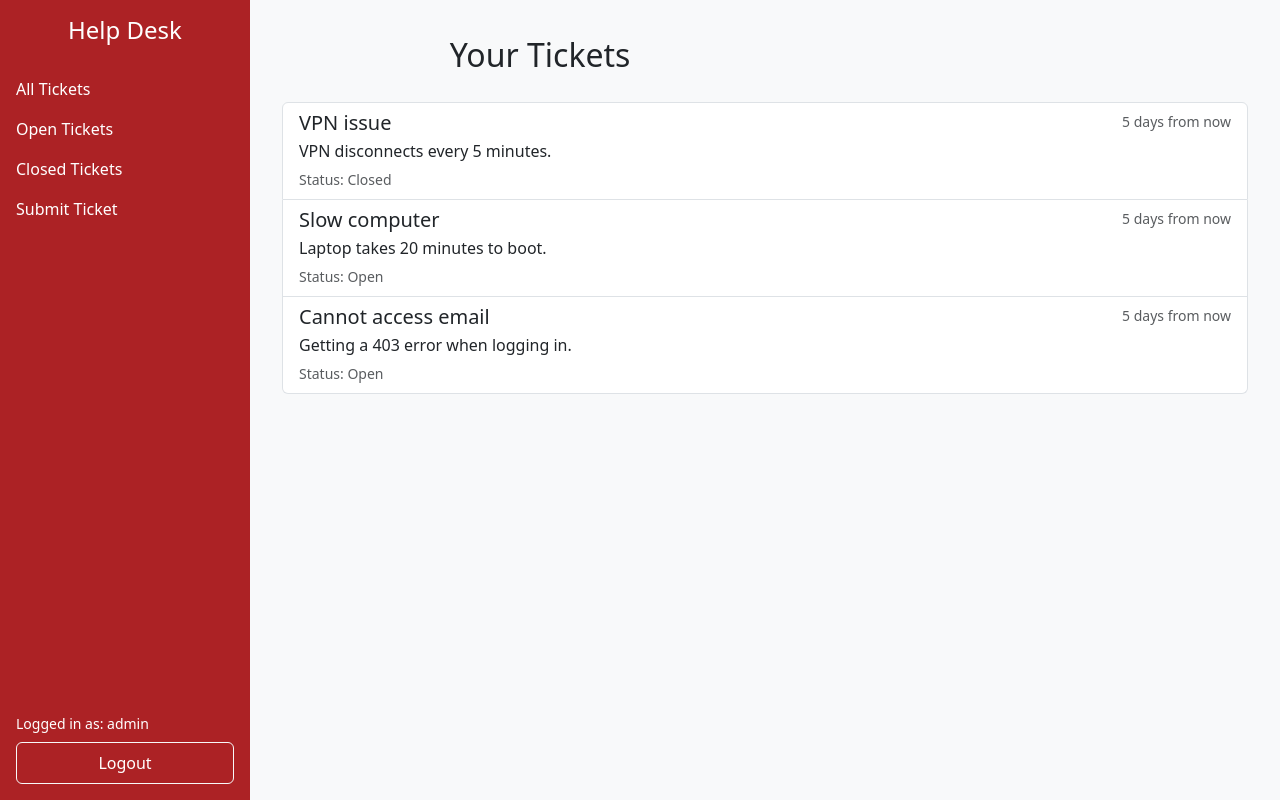
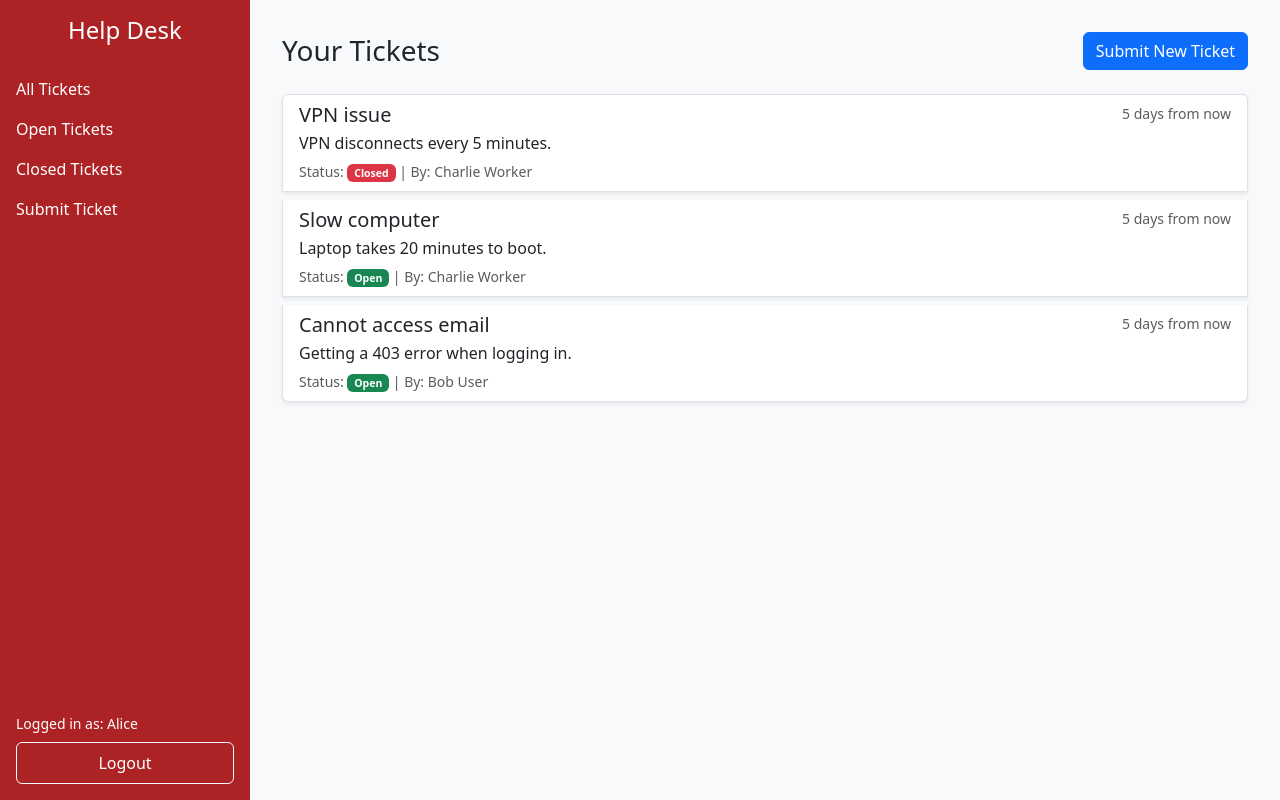
Before and after one commit to FatimahJaved2004/HelpDeskBackend, a Flask app: page /dashboard in a window 1280 px wide. Run offline with Flask 3, Linux system fonts and the light colour scheme; a user stored in the database is signed in; data comes from the database, SQL or seed files in the repository; both versions use the stored data as it was after the commit.

Commit message:
now able to close tickets and also edited css a bit more

```diff
--- a/app.py
+++ b/app.py
@@ -36,11 +36,11 @@ def close_db(error):
 def init_db():
     with app.app_context():
         db = get_db()
-        with app.open_resource('schema.sql', mode='r') as f:
+        with app.open_resource('schema.sql') as f:
             db.executescript(f.read())
         db.commit()
 
-# --- Filters ---
+# --- Template filter ---
 @app.template_filter('naturaltime')
 def naturaltime_filter(value):
     if not value:
@@ -51,17 +51,17 @@ def naturaltime_filter(value):
     except Exception:
         return value
 
-# --- Dummy data ---
+# --- Seed data ---
 def seed_dummy_users():
     db = get_db()
-    dummy_users = [
+    users = [
         ('admin@example.com', generate_password_hash('adminpass'), 'Alice', 'Admin', 'EMP0001', 'admin'),
         ('user1@example.com', generate_password_hash('userpass'), 'Bob', 'User', 'EMP0002', 'employee'),
         ('user2@example.com', generate_password_hash('userpass2'), 'Charlie', 'Worker', 'EMP0003', 'employee')
     ]
-    for user in dummy_users:
+    for u in users:
         try:
-            db.execute('INSERT INTO users (email, password, first_name, last_name, employee_id, role) VALUES (?, ?, ?, ?, ?, ?)', user)
+            db.execute('INSERT INTO users (email, password, first_name, last_name, employee_id, role) VALUES (?, ?, ?, ?, ?, ?)', u)
         except sqlite3.IntegrityError:
             continue
     db.commit()
@@ -69,14 +69,14 @@ def seed_dummy_users():
 def seed_dummy_tickets():
     db = get_db()
     users = db.execute('SELECT id FROM users WHERE role = ?', ('employee',)).fetchall()
-    dummy_tickets = [
-        ("Cannot access email", "Getting a 403 error when logging in.", users[0]['id']),
-        ("Printer not working", "The printer on floor 2 is jammed.", users[0]['id']),
-        ("Slow computer", "Laptop takes 20 minutes to boot.", users[1]['id']),
-        ("VPN issue", "VPN disconnects every 5 minutes.", users[1]['id']),
+    tickets = [
+        ("Cannot access email", "403 error logging in", users[0]['id']),
+        ("Printer jam", "Printer on floor 2 jammed", users[0]['id']),
+        ("Slow laptop", "Laptop takes 20 mins to boot", users[1]['id']),
+        ("VPN drops", "VPN disconnects repeatedly", users[1]['id'])
     ]
-    for title, description, user_id in dummy_tickets:
-        db.execute('INSERT INTO tickets (title, description, user_id) VALUES (?, ?, ?)', (title, description, user_id))
+    for t in tickets:
+        db.execute('INSERT INTO tickets (title, description, user_id) VALUES (?, ?, ?)', t)
     db.commit()
 
 # --- Routes ---
@@ -113,8 +113,8 @@ def register():
             flash('Passwords do not match.', 'error')
             return render_template('register.html')
 
-        hashed_pw = generate_password_hash(password)
         try:
+            hashed_pw = generate_password_hash(password)
             db.execute('INSERT INTO users (email, password, first_name, last_name, employee_id, role) VALUES (?, ?, ?, ?, ?, ?)',
                        (email, hashed_pw, first_name, last_name, employee_id, role))
             db.commit()
@@ -130,13 +130,13 @@ def login():
     if request.method == 'POST':
         email = request.form['email']
         password = request.form['password']
-
         db = get_db()
         user = db.execute('SELECT * FROM users WHERE email = ?', (email,)).fetchone()
 
         if user and check_password_hash(user['password'], password):
             session['user_id'] = user['id']
             session['role'] = user['role']
+            session['first_name'] = user['first_name']
             flash('Login successful.', 'success')
             return redirect(url_for('dashboard'))
         else:
@@ -154,26 +154,32 @@ def logout():
 def dashboard():
     if 'user_id' not in session:
         return redirect(url_for('login'))
-
     db = get_db()
-    role = session.get('role')
-    user_id = session.get('user_id')
+    user_id = session['user_id']
+    role = session['role']
     status = request.args.get('status')
 
-    if role == 'admin':
-        q = 'SELECT * FROM tickets'
-        params = ()
-    else:
-        q = 'SELECT * FROM tickets WHERE user_id = ?'
+    q = '''
+        SELECT t.*, u.first_name || ' ' || u.last_name AS creator_name
+        FROM tickets t
+        JOIN users u ON t.user_id = u.id
+    '''
+    params = ()
+
+    if role != 'admin':
+        q += ' WHERE t.user_id = ?'
         params = (user_id,)
 
     if status:
-        q += ' AND' if 'WHERE' in q else ' WHERE'
-        q += ' status = ?'
+        if 'WHERE' in q:
+            q += ' AND t.status = ?'
+        else:
+            q += ' WHERE t.status = ?'
         params += (status,)
 
-    q += ' ORDER BY id DESC'
+    q += ' ORDER BY t.id DESC'
     tickets = db.execute(q, params).fetchall()
+
     return render_template('show_tickets.html', tickets=tickets)
 
 @app.route('/submit', methods=['GET', 'POST'])
@@ -184,15 +190,26 @@ def submit_ticket():
         title = request.form['title']
         description = request.form['description']
         if not title or not description:
-            flash('All fields are required!', 'error')
+            flash('All fields are required.', 'error')
         else:
             db = get_db()
             db.execute('INSERT INTO tickets (title, description, user_id) VALUES (?, ?, ?)',
                        (title, description, session['user_id']))
             db.commit()
-            flash('Ticket submitted successfully!', 'success')
+            flash('Ticket submitted successfully.', 'success')
             return redirect(url_for('dashboard'))
     return render_template('submit_ticket.html')
+
+@app.route('/ticket/<int:ticket_id>/close', methods=['POST'])
+def close_ticket(ticket_id):
+    if 'user_id' not in session or session['role'] != 'admin':
+        flash('You are not authorised to close tickets.', 'error')
+        return redirect(url_for('dashboard'))
+    db = get_db()
+    db.execute('UPDATE tickets SET status = ? WHERE id = ?', ('Closed', ticket_id))
+    db.commit()
+    flash('Ticket closed successfully.', 'success')
+    return redirect(url_for('dashboard'))
 
 @app.route('/ticket/<int:ticket_id>')
 def view_ticket(ticket_id):
@@ -205,9 +222,21 @@ def view_ticket(ticket_id):
         FROM comments c
         JOIN users u ON c.user_id = u.id
         WHERE c.ticket_id = ?
-        ORDER BY c.created_at ASC
+        ORDER BY c.created_at
     ''', (ticket_id,)).fetchall()
     return render_template('view_ticket.html', ticket=ticket, comments=comments)
+
+@app.route('/ticket/<int:ticket_id>/comment', methods=['POST'])
+def add_comment(ticket_id):
+    if 'user_id' not in session:
+        return redirect(url_for('login'))
+    content = request.form['content']
+    db = get_db()
+    db.execute('INSERT INTO comments (user_id, content, ticket_id) VALUES (?, ?, ?)',
+               (session['user_id'], content, ticket_id))
+    db.commit()
+    flash('Comment added successfully.', 'success')
+    return redirect(url_for('view_ticket', ticket_id=ticket_id))
 
 @app.route('/ticket/<int:ticket_id>/edit', methods=['GET', 'POST'])
 def edit_ticket(ticket_id):
@@ -233,26 +262,14 @@ def delete_ticket(ticket_id):
     flash('Ticket deleted successfully.', 'success')
     return redirect(url_for('dashboard'))
 
-@app.route('/ticket/<int:ticket_id>/comment', methods=['POST'])
-def add_comment(ticket_id):
-    if 'user_id' not in session:
-        return redirect(url_for('login'))
-    content = request.form['content']
-    db = get_db()
-    db.execute('INSERT INTO comments (user_id, content, ticket_id) VALUES (?, ?, ?)',
-               (session['user_id'], content, ticket_id))
-    db.commit()
-    flash('Comment added successfully.', 'success')
-    return redirect(url_for('view_ticket', ticket_id=ticket_id))
-
-# --- Main ---
+# --- Run ---
 if __name__ == '__main__':
     if not os.path.exists(app.config['DATABASE']):
         init_db()
     with app.app_context():
         db = get_db()
-        if not db.execute('SELECT 1 FROM users LIMIT 1').fetchone():
+        if not db.execute('SELECT 1 FROM users').fetchone():
             seed_dummy_users()
-        if not db.execute('SELECT 1 FROM tickets LIMIT 1').fetchone():
+        if not db.execute('SELECT 1 FROM tickets').fetchone():
             seed_dummy_tickets()
     app.run(debug=True, host="0.0.0.0", port=5000)
--- a/templates/base_dashboard.html
+++ b/templates/base_dashboard.html
@@ -54,7 +54,7 @@
       <a href="{{ url_for('submit_ticket') }}">Submit Ticket</a>
     </div>
     <div class="p-3">
-      <div class="small mb-2">Logged in as: {{ session.get('role', 'Guest') }}</div>
+      <div class="small mb-2">Logged in as: {{ session.get('first_name', 'Guest') }}</div>
       <a href="{{ url_for('logout') }}" class="btn btn-outline-light w-100">Logout</a>
     </div>
   </div>
--- a/templates/home.html
+++ b/templates/home.html
@@ -10,8 +10,8 @@
 
   <div class="text-center">
     <h1 class="mb-4">Welcome to the Help Desk</h1>
-    <a href="{{ url_for('login') }}" class="btn btn-primary btn-lg m-2">Login</a>
-    <a href="{{ url_for('register') }}" class="btn btn-outline-primary btn-lg m-2">Register</a>
+    <a href="{{ url_for('login') }}" class="btn btn-danger btn-lg m-2">Login</a>
+    <a href="{{ url_for('register') }}" class="btn btn-outline-danger btn-lg m-2">Register</a>
   </div>
 
 </body>
--- a/templates/show_tickets.html
+++ b/templates/show_tickets.html
@@ -3,9 +3,9 @@
 {% block title %}Your Tickets{% endblock %}
 
 {% block content %}
-<div class="d-flex align-items-center mb-4">
-  <h2 class="me-3" style="visibility: hidden;">Help Desk</h2>
-  <h2 class="mb-0">Your Tickets</h2>
+<div class="d-flex justify-content-between align-items-center mb-4">
+  <h3 class="mb-0">Your Tickets</h3>
+  <a href="{{ url_for('submit_ticket') }}" class="btn btn-primary">Submit New Ticket</a>
 </div>
 
 {% with messages = get_flashed_messages(with_categories=true) %}
@@ -19,20 +19,24 @@
   {% endif %}
 {% endwith %}
 
-{% if tickets %}
 <div class="list-group">
   {% for ticket in tickets %}
-      <a href="{{ url_for('view_ticket', ticket_id=ticket['id']) }}" class="list-group-item list-group-item-action">
+  <a href="{{ url_for('view_ticket', ticket_id=ticket['id']) }}" class="list-group-item list-group-item-action shadow-sm mb-2">
     <div class="d-flex w-100 justify-content-between">
       <h5 class="mb-1">{{ ticket['title'] }}</h5>
       <small class="text-muted">{{ ticket['created_at'] | naturaltime }}</small>
     </div>
     <p class="mb-1 text-truncate">{{ ticket['description'] }}</p>
-        <small class="text-muted">Status: {{ ticket['status'] }}</small>
+    <small class="text-muted">
+      Status:
+      <span class="badge {{ 'bg-danger' if ticket['status'] == 'Closed' else 'bg-success' }}">
+        {{ ticket['status'] }}
+      </span>
+      | By: {{ ticket['creator_name'] }}
+    </small>
   </a>
+  {% else %}
+  <div class="alert alert-info">No tickets found.</div>
   {% endfor %}
 </div>
-{% else %}
-  <p class="text-muted">No tickets found.</p>
-{% endif %}
 {% endblock %}
```
Also changed, not shown: templates/view_ticket.html (+9 -3 lines), data.db, 1 other file. Lines whose indentation alone changed are shown as unchanged.
